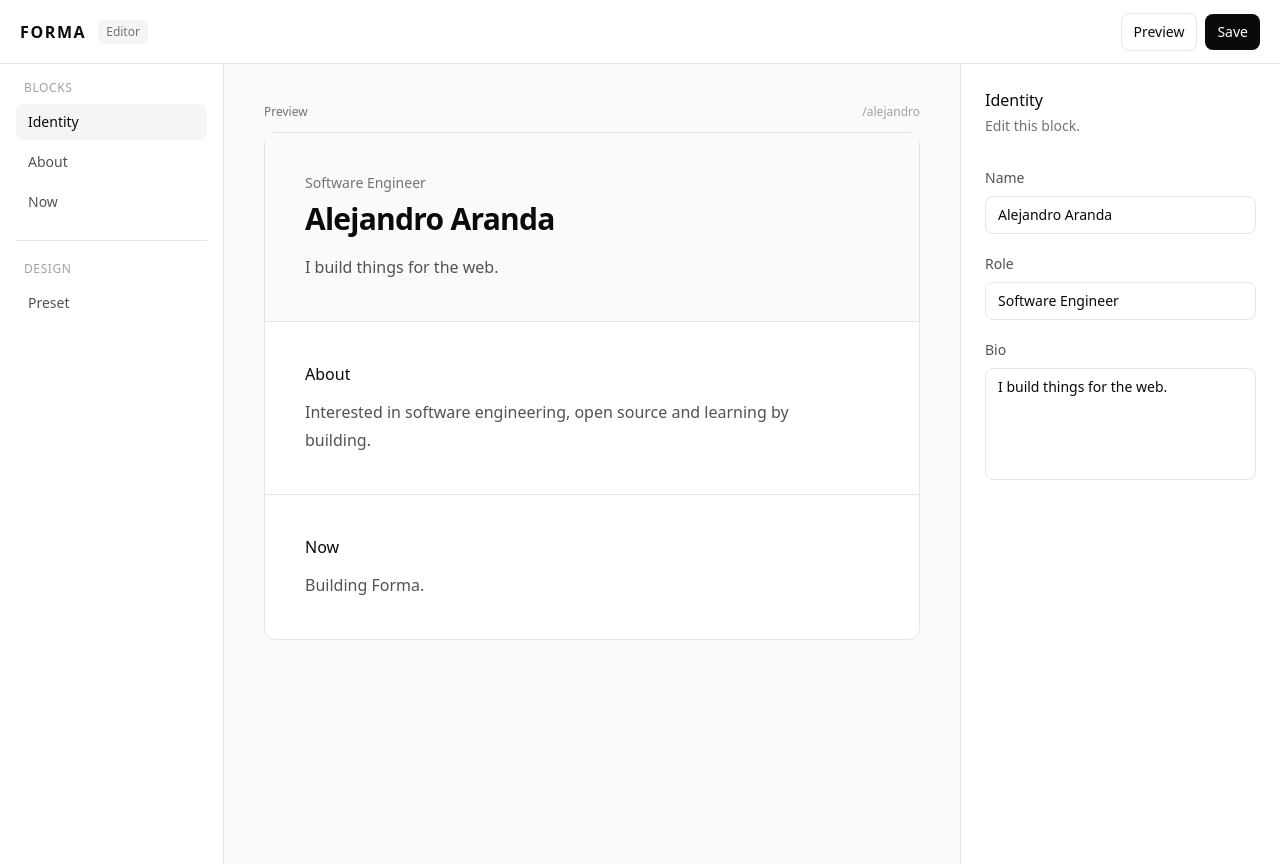
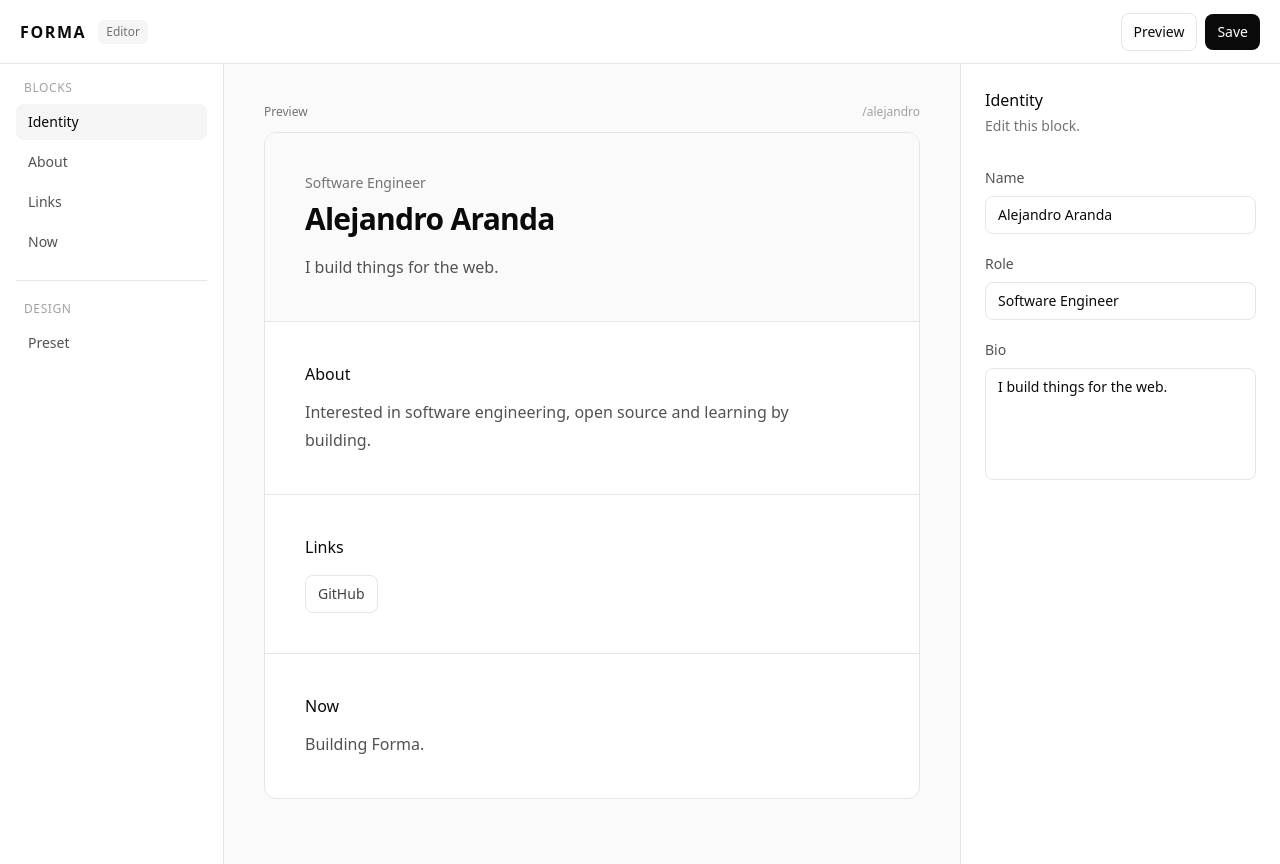
Before and after one commit to ale0aranda/forma, a Next.js app: page / in a window 1280 px wide. Built offline with nearby package versions, Linux system fonts and the light colour scheme.

Commit message:
feat: add profile links

```diff
--- a/app/page.tsx
+++ b/app/page.tsx
@@ -2,9 +2,9 @@
 
 import { useState } from 'react';
 
-import type { Profile } from '@/lib/profile';
+import type { Profile, ProfileLink } from '@/lib/profile';
 
-type Block = 'identity' | 'about' | 'now';
+type Block = 'identity' | 'about' | 'links' | 'now';
 
 interface BlockOption {
   id: Block;
@@ -21,6 +21,10 @@ const blocks: BlockOption[] = [
     label: 'About'
   },
   {
+    id: 'links',
+    label: 'Links'
+  },
+  {
     id: 'now',
     label: 'Now'
   }
@@ -35,7 +39,14 @@ const initialProfile: Profile = {
   },
   about:
     'Interested in software engineering, open source and learning by building.',
-  now: 'Building Forma.'
+  now: 'Building Forma.',
+  links: [
+    {
+      id: 'github',
+      label: 'GitHub',
+      url: 'https://github.com/ale0aranda'
+    }
+  ]
 };
 
 export default function Home() {
@@ -63,6 +74,40 @@ export default function Home() {
     setProfile((current) => ({
       ...current,
       now: value
+    }));
+  }
+
+  function addLink() {
+    const link: ProfileLink = {
+      id: crypto.randomUUID(),
+      label: 'New link',
+      url: ''
+    };
+
+    setProfile((current) => ({
+      ...current,
+      links: [...current.links, link]
+    }));
+  }
+
+  function updateLink(id: string, field: 'label' | 'url', value: string) {
+    setProfile((current) => ({
+      ...current,
+      links: current.links.map((link) =>
+        link.id === id
+          ? {
+              ...link,
+              [field]: value
+            }
+          : link
+      )
+    }));
+  }
+
+  function removeLink(id: string) {
+    setProfile((current) => ({
+      ...current,
+      links: current.links.filter((link) => link.id !== id)
     }));
   }
 
@@ -146,7 +191,7 @@ export default function Home() {
               <p className='text-neutral-400 text-xs'>/{profile.username}</p>
             </div>
 
-            <article className='rounded-xl border border-neutral-200 bg-white'>
+            <article className='overflow-hidden rounded-xl border border-neutral-200 bg-white'>
               <button
                 className={`block w-full p-10 text-left transition-colors ${
                   selectedBlock === 'identity'
@@ -183,6 +228,33 @@ export default function Home() {
                 <p className='mt-3 max-w-lg text-neutral-600 leading-7'>
                   {profile.about}
                 </p>
+              </button>
+
+              <button
+                className={`block w-full border-neutral-200 border-t p-10 text-left transition-colors ${
+                  selectedBlock === 'links'
+                    ? 'bg-neutral-50'
+                    : 'hover:bg-neutral-50'
+                }`}
+                onClick={() => setSelectedBlock('links')}
+                type='button'
+              >
+                <h2 className='font-medium'>Links</h2>
+
+                {profile.links.length > 0 ? (
+                  <div className='mt-4 flex flex-wrap gap-2'>
+                    {profile.links.map((link) => (
+                      <span
+                        className='rounded-lg border border-neutral-200 px-3 py-2 text-neutral-700 text-sm'
+                        key={link.id}
+                      >
+                        {link.label || 'Untitled'}
+                      </span>
+                    ))}
+                  </div>
+                ) : (
+                  <p className='mt-3 text-neutral-400 text-sm'>No links yet.</p>
+                )}
               </button>
 
               <button
@@ -269,6 +341,72 @@ export default function Home() {
             </label>
           )}
 
+          {selectedBlock === 'links' && (
+            <div>
+              <div className='space-y-3'>
+                {profile.links.map((link) => (
+                  <div
+                    className='rounded-lg border border-neutral-200 p-3'
+                    key={link.id}
+                  >
+                    <label className='block'>
+                      <span className='mb-2 block text-neutral-500 text-xs'>
+                        Label
+                      </span>
+
+                      <input
+                        className='w-full rounded-lg border border-neutral-200 bg-white px-3 py-2 text-sm outline-none transition-colors focus:border-neutral-400'
+                        onChange={(event) =>
+                          updateLink(link.id, 'label', event.target.value)
+                        }
+                        type='text'
+                        value={link.label}
+                      />
+                    </label>
+
+                    <label className='mt-3 block'>
+                      <span className='mb-2 block text-neutral-500 text-xs'>
+                        URL
+                      </span>
+
+                      <input
+                        className='w-full rounded-lg border border-neutral-200 bg-white px-3 py-2 text-sm outline-none transition-colors focus:border-neutral-400'
+                        onChange={(event) =>
+                          updateLink(link.id, 'url', event.target.value)
+                        }
+                        placeholder='https://'
+                        type='url'
+                        value={link.url}
+                      />
+                    </label>
+
+                    <button
+                      className='mt-3 text-neutral-500 text-xs transition-colors hover:text-red-600'
+                      onClick={() => removeLink(link.id)}
+                      type='button'
+                    >
+                      Remove
+                    </button>
+                  </div>
+                ))}
+              </div>
+
+              {profile.links.length === 0 && (
+                <p className='mb-4 text-neutral-500 text-sm'>
+                  You haven't added any links yet.
+                </p>
+              )}
+
+              <button
+                className='mt-3 w-full rounded-lg border border-neutral-200 px-3 py-2 text-sm transition-colors hover:bg-neutral-50'
+                onClick={addLink}
+                type='button'
+              >
+                + Add link
+              </button>
+            </div>
+          )}
+
           {selectedBlock === 'now' && (
             <label className='block'>
               <span className='mb-2 block text-neutral-600 text-sm'>Now</span>
```
Also changed, not shown: lib/profile.ts (+7 -0 lines).
